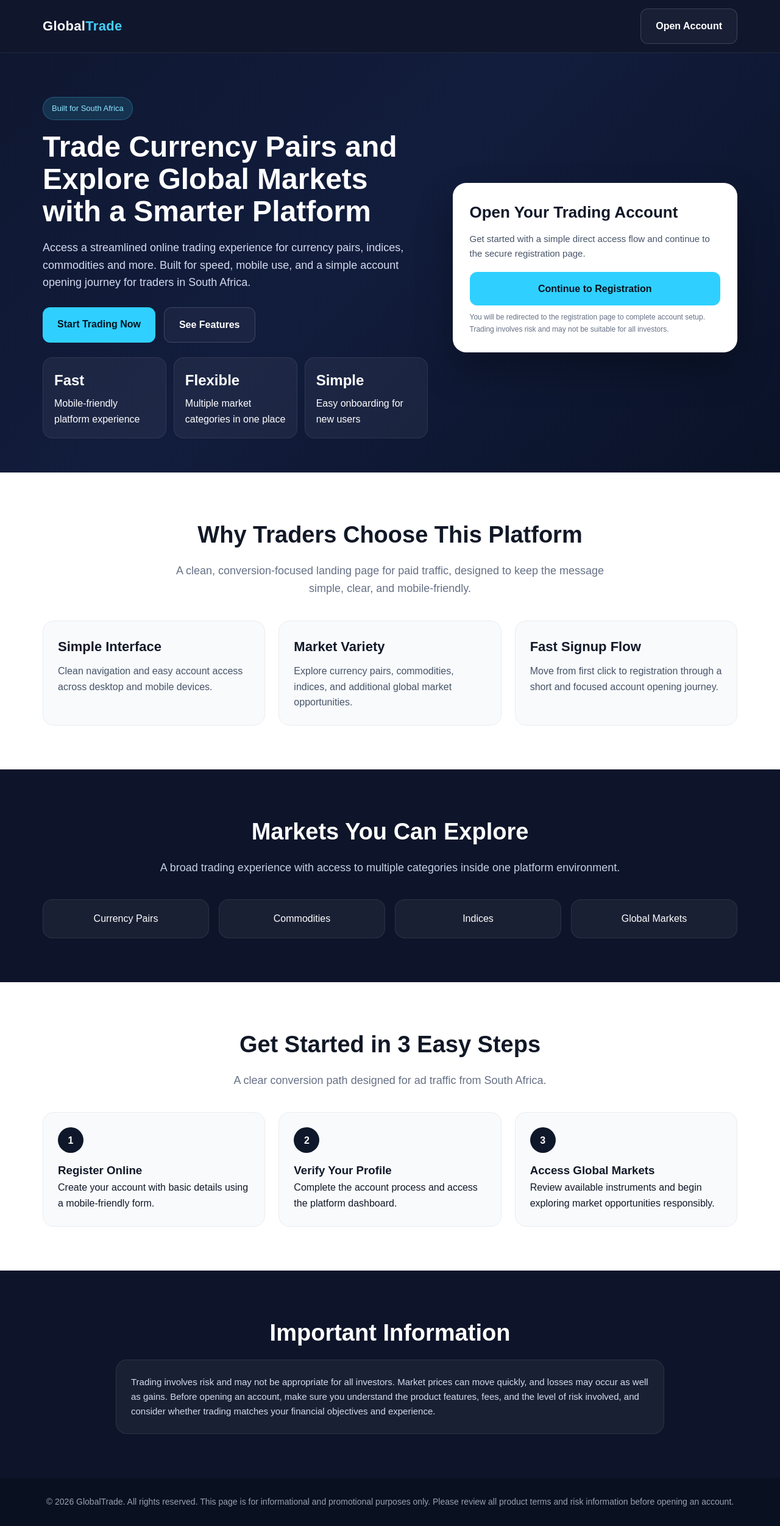
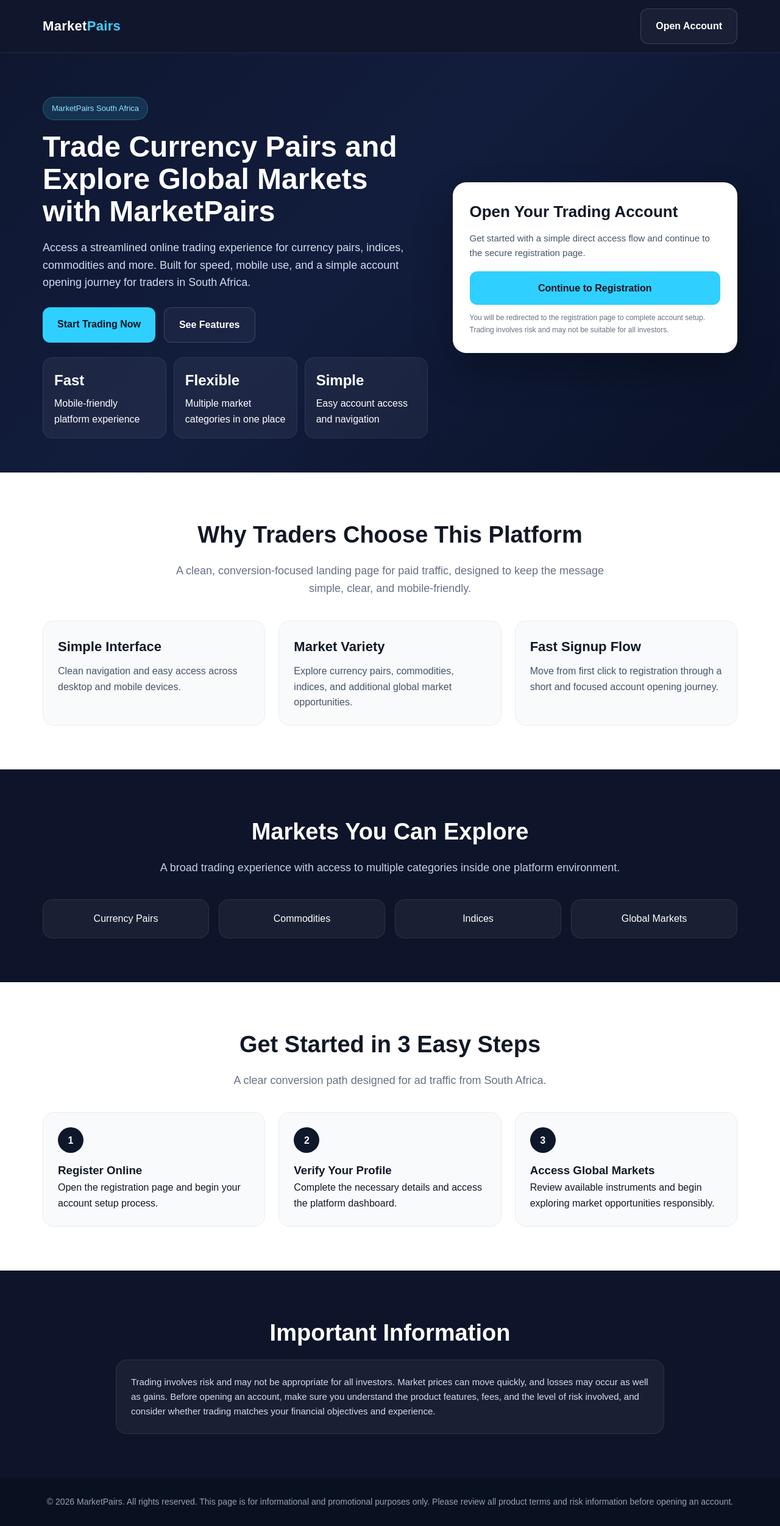
Before and after one commit to sneetakarta07-lab/Trade-Currency-Pairs-in-Global-Markets, a plain HTML site: page index.html in a window 1280 px wide. Shown: the whole page at 61% size. Drawn offline with Linux system fonts and the light colour scheme.

Commit message:
Update index.html

```diff
--- a/index.html
+++ b/index.html
@@ -3,8 +3,8 @@
 <head>
   <meta charset="UTF-8" />
   <meta name="viewport" content="width=device-width, initial-scale=1.0" />
-    <title>Trade Currency Pairs in Global Markets | South Africa Online Trading</title>
-    <meta name="description" content="Start trading currency pairs, commodities, indices, and global markets with a fast, mobile-friendly platform tailored for South Africa." />
+  <title>MarketPairs South Africa | Trade Currency Pairs & Global Markets</title>
+  <meta name="description" content="MarketPairs offers a clean, mobile-friendly landing page experience for visitors in South Africa exploring currency pairs, indices, commodities, and global markets." />
   <style>
     * { box-sizing: border-box; margin: 0; padding: 0; }
     body {
@@ -36,6 +36,7 @@
       letter-spacing: 0.3px;
     }
     .logo span { color: #45d0ff; }
+
     .hero {
       background: linear-gradient(135deg, #0f1730 0%, #121d3d 45%, #0a1227 100%);
       padding: 72px 0 56px;
@@ -124,19 +125,10 @@
       font-size: 15px;
       margin-bottom: 18px;
     }
-    .form-group { margin-bottom: 14px; }
-    input, select {
-      width: 100%;
-      padding: 14px 14px;
-      border-radius: 12px;
-      border: 1px solid #d0d5dd;
-      font-size: 15px;
-      outline: none;
-    }
     .form-note {
       font-size: 12px;
       color: #667085;
-      margin-top: 10px;
+      margin-top: 12px;
     }
     .card .btn-primary {
       width: 100%;
@@ -145,6 +137,7 @@
       cursor: pointer;
       font-size: 16px;
     }
+
     .section {
       padding: 72px 0;
       background: #ffffff;
@@ -167,6 +160,7 @@
       font-size: 18px;
     }
     .section-dark .section-sub { color: #c5d0e6; }
+
     .grid-3 {
       display: grid;
       grid-template-columns: repeat(3, 1fr);
@@ -185,6 +179,7 @@
       border: 1px solid rgba(255,255,255,0.08);
     }
     .section-dark .feature p { color: #d7def0; }
+
     .markets {
       display: grid;
       grid-template-columns: repeat(4, 1fr);
@@ -198,6 +193,7 @@
       padding: 18px;
       text-align: center;
     }
+
     .steps {
       display: grid;
       grid-template-columns: repeat(3, 1fr);
@@ -221,6 +217,7 @@
       font-weight: 700;
       margin-bottom: 14px;
     }
+
     .risk-box {
       max-width: 900px;
       margin: 0 auto;
@@ -231,6 +228,7 @@
       color: #d4dbef;
       font-size: 15px;
     }
+
     .footer {
       background: #09101f;
       color: #98a2b3;
@@ -238,6 +236,7 @@
       font-size: 14px;
       text-align: center;
     }
+
     @media (max-width: 980px) {
       .hero-grid,
       .grid-3,
@@ -254,7 +253,7 @@
 <body>
   <header class="topbar">
     <div class="container">
-      <div class="logo">Global<span>Trade</span></div>
+      <div class="logo">Market<span>Pairs</span></div>
       <a href="https://deriv.partners/rx?ca=7150d8bae2dfb&utm_campaign=dynamicworks&utm_medium=affiliate&utm_source=CU60540" class="btn btn-secondary" target="_blank" rel="noopener noreferrer">Open Account</a>
     </div>
   </header>
@@ -262,16 +261,18 @@
   <section class="hero">
     <div class="container hero-grid">
       <div>
-        <div class="badge">Built for South Africa</div>
-        <h1>Trade Currency Pairs and Explore Global Markets with a Smarter Platform</h1>
+        <div class="badge">MarketPairs South Africa</div>
+        <h1>Trade Currency Pairs and Explore Global Markets with MarketPairs</h1>
         <p>
           Access a streamlined online trading experience for currency pairs, indices, commodities and more.
           Built for speed, mobile use, and a simple account opening journey for traders in South Africa.
         </p>
+
         <div class="cta-row">
           <a href="https://deriv.partners/rx?ca=7150d8bae2dfb&utm_campaign=dynamicworks&utm_medium=affiliate&utm_source=CU60540" class="btn btn-primary" target="_blank" rel="noopener noreferrer">Start Trading Now</a>
           <a href="#features" class="btn btn-secondary">See Features</a>
         </div>
+
         <div class="stats">
           <div class="stat">
             <strong>Fast</strong>
@@ -283,7 +284,7 @@
           </div>
           <div class="stat">
             <strong>Simple</strong>
-            Easy onboarding for new users
+            Easy account access and navigation
           </div>
         </div>
       </div>
@@ -291,8 +292,11 @@
       <div class="card" id="signup">
         <h3>Open Your Trading Account</h3>
         <p>Get started with a simple direct access flow and continue to the secure registration page.</p>
-        <a href="https://deriv.partners/rx?ca=7150d8bae2dfb&utm_campaign=dynamicworks&utm_medium=affiliate&utm_source=CU60540" class="btn btn-primary" target="_blank" rel="noopener noreferrer" style="width:100%;text-align:center;">Continue to Registration</a>
-        <div class="form-note">You will be redirected to the registration page to complete account setup. Trading involves risk and may not be suitable for all investors.</div>
+        <a href="https://deriv.partners/rx?ca=7150d8bae2dfb&utm_campaign=dynamicworks&utm_medium=affiliate&utm_source=CU60540" class="btn btn-primary" target="_blank" rel="noopener noreferrer">Continue to Registration</a>
+        <div class="form-note">
+          You will be redirected to the registration page to complete account setup.
+          Trading involves risk and may not be suitable for all investors.
+        </div>
       </div>
     </div>
   </section>
@@ -300,11 +304,14 @@
   <section class="section" id="features">
     <div class="container">
       <h2>Why Traders Choose This Platform</h2>
-      <p class="section-sub">A clean, conversion-focused landing page for paid traffic, designed to keep the message simple, clear, and mobile-friendly.</p>
+      <p class="section-sub">
+        A clean, conversion-focused landing page for paid traffic, designed to keep the message simple, clear, and mobile-friendly.
+      </p>
+
       <div class="grid-3">
         <div class="feature">
           <h3>Simple Interface</h3>
-          <p>Clean navigation and easy account access across desktop and mobile devices.</p>
+          <p>Clean navigation and easy access across desktop and mobile devices.</p>
         </div>
         <div class="feature">
           <h3>Market Variety</h3>
@@ -321,7 +328,10 @@
   <section class="section section-dark">
     <div class="container">
       <h2>Markets You Can Explore</h2>
-      <p class="section-sub">A broad trading experience with access to multiple categories inside one platform environment.</p>
+      <p class="section-sub">
+        A broad trading experience with access to multiple categories inside one platform environment.
+      </p>
+
       <div class="markets">
         <div class="market-box">Currency Pairs</div>
         <div class="market-box">Commodities</div>
@@ -335,16 +345,17 @@
     <div class="container">
       <h2>Get Started in 3 Easy Steps</h2>
       <p class="section-sub">A clear conversion path designed for ad traffic from South Africa.</p>
+
       <div class="steps">
         <div class="step">
           <div class="step-number">1</div>
           <h3>Register Online</h3>
-          <p>Create your account with basic details using a mobile-friendly form.</p>
+          <p>Open the registration page and begin your account setup process.</p>
         </div>
         <div class="step">
           <div class="step-number">2</div>
           <h3>Verify Your Profile</h3>
-          <p>Complete the account process and access the platform dashboard.</p>
+          <p>Complete the necessary details and access the platform dashboard.</p>
         </div>
         <div class="step">
           <div class="step-number">3</div>
@@ -359,14 +370,18 @@
     <div class="container">
       <h2>Important Information</h2>
       <div class="risk-box">
-        Trading involves risk and may not be appropriate for all investors. Market prices can move quickly, and losses may occur as well as gains. Before opening an account, make sure you understand the product features, fees, and the level of risk involved, and consider whether trading matches your financial objectives and experience.
+        Trading involves risk and may not be appropriate for all investors. Market prices can move quickly,
+        and losses may occur as well as gains. Before opening an account, make sure you understand the product
+        features, fees, and the level of risk involved, and consider whether trading matches your financial
+        objectives and experience.
       </div>
     </div>
   </section>
 
   <footer class="footer">
     <div class="container">
-      © 2026 GlobalTrade. All rights reserved. This page is for informational and promotional purposes only. Please review all product terms and risk information before opening an account.
+      © 2026 MarketPairs. All rights reserved. This page is for informational and promotional purposes only.
+      Please review all product terms and risk information before opening an account.
     </div>
   </footer>
 </body>
```
